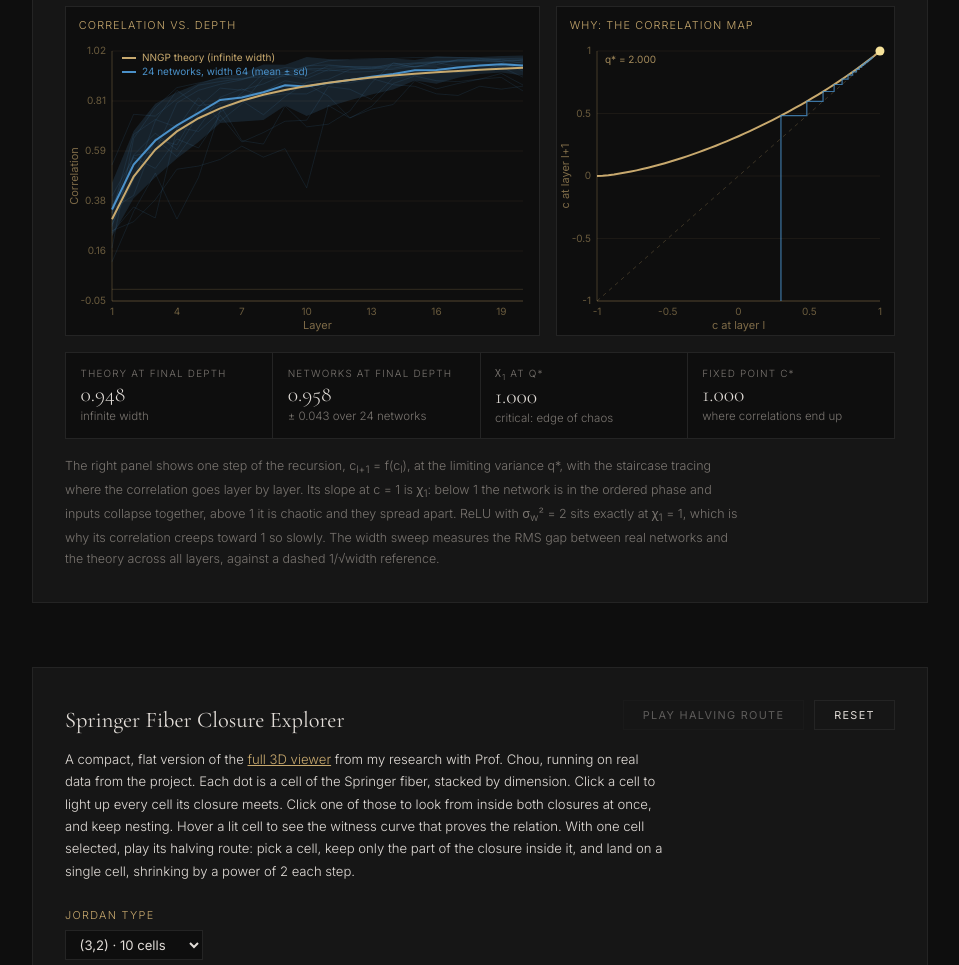
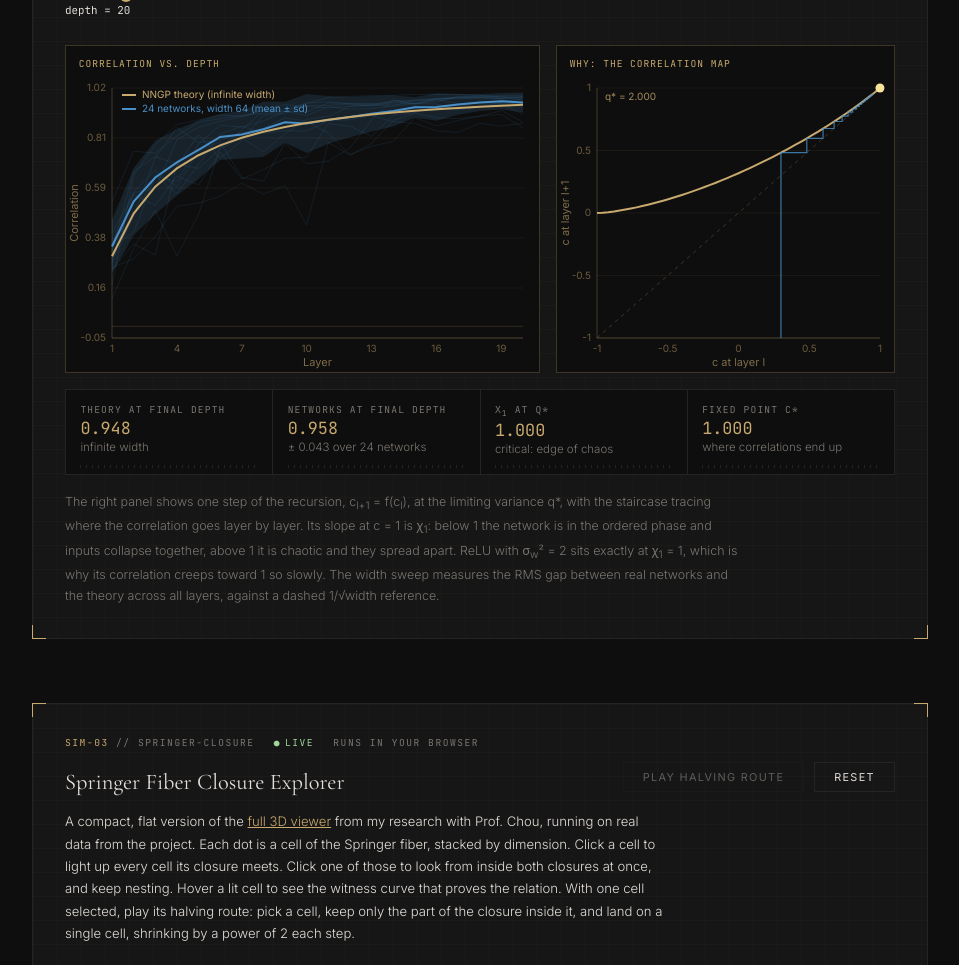
Before and after one commit to Tristane028/Tristane028.github.io, a plain HTML site: page index.html in a window 1280 px wide. Shown: the part 5920-6885 px from the top of the page, without its empty margins (160-1119 px from the left). Drawn offline with nearby package versions, Linux system fonts and the light colour scheme; animation ran at ten frames a second.

Commit message:
Modify font links and enhance simulation styles
Updated font links and added new styles for simulation demo blocks.

```diff
--- a/index.html
+++ b/index.html
@@ -14,7 +14,7 @@
   <meta name="twitter:title" content="Tristan Endo">
   <meta name="twitter:description" content="Math-CS student at UC San Diego working on machine learning, Springer fibers in algebraic geometry, and stochastic processes.">
   <link rel="preconnect" href="https://fonts.googleapis.com">
-  <link href="https://fonts.googleapis.com/css2?family=Cormorant+Garamond:ital,wght@0,300;0,400;0,500;0,600;1,300;1,400&family=Inter:wght@300;400;500&display=swap" rel="stylesheet">
+  <link href="https://fonts.googleapis.com/css2?family=Cormorant+Garamond:ital,wght@0,300;0,400;0,500;0,600;1,300;1,400&family=Inter:wght@300;400;500&family=JetBrains+Mono:wght@400&display=swap" rel="stylesheet">
   <style>
     *, *::before, *::after { box-sizing: border-box; margin: 0; padding: 0; }
 
@@ -28,6 +28,7 @@
       --faint: #2a2a2a;
       --font-serif: 'Cormorant Garamond', Georgia, serif;
       --font-sans: 'Inter', system-ui, sans-serif;
+      --font-mono: 'JetBrains Mono', ui-monospace, SFMono-Regular, Menlo, monospace;
     }
 
     html { scroll-behavior: smooth; }
@@ -115,7 +116,7 @@
       transition: color 0.3s;
     }
 
-    .nav-links a:hover { color: var(--text); }
+    .nav-links a:hover { color: var(--accent); }
 
     /* SECTIONS */
     section {
@@ -750,6 +751,59 @@
       margin-bottom: 3rem;
     }
 
+    /* ---- Simulation: instrument-panel accents (Option B) ---- */
+    #simulation .demo-block {
+      position: relative;
+      background:
+        linear-gradient(rgba(200,169,110,0.03) 1px, transparent 1px) 0 0 / 24px 24px,
+        linear-gradient(90deg, rgba(200,169,110,0.03) 1px, transparent 1px) 0 0 / 24px 24px,
+        var(--surface);
+    }
+    #simulation .demo-block::before {
+      content: "";
+      position: absolute;
+      inset: -1px;
+      pointer-events: none;
+      --b: linear-gradient(var(--accent), var(--accent));
+      background:
+        var(--b) 0 0 / 14px 1px no-repeat,      var(--b) 0 0 / 1px 14px no-repeat,
+        var(--b) 100% 0 / 14px 1px no-repeat,   var(--b) 100% 0 / 1px 14px no-repeat,
+        var(--b) 0 100% / 14px 1px no-repeat,   var(--b) 0 100% / 1px 14px no-repeat,
+        var(--b) 100% 100% / 14px 1px no-repeat, var(--b) 100% 100% / 1px 14px no-repeat;
+    }
+    .sim-tag {
+      display: flex;
+      flex-wrap: wrap;
+      gap: 0.4rem 1.2rem;
+      margin-bottom: 0.8rem;
+      font: 400 0.6rem var(--font-mono);
+      letter-spacing: 0.16em;
+      text-transform: uppercase;
+      color: var(--muted);
+    }
+    .sim-tag b { color: var(--accent); font-weight: 400; }
+    .sim-tag .live { color: #9fd49a; }
+    .sim-tag .live::before { content: "\25CF"; margin-right: 0.4em; }
+    #simulation .demo-control label,
+    #simulation .demo-val,
+    #simulation .chart-cap,
+    #simulation .readout-k,
+    #simulation .sf-h {
+      font-family: var(--font-mono);
+      font-size: 0.6rem;
+    }
+    #simulation .demo-val { font-size: 0.68rem; }
+    #simulation .readout-v { font-family: var(--font-mono); font-size: 1.05rem; color: var(--accent); }
+    #simulation .readout-cell { position: relative; padding-bottom: 1.1rem; }
+    #simulation .readout-cell::after {
+      content: "";
+      position: absolute;
+      left: 0.9rem; right: 0.9rem; bottom: 0.4rem;
+      height: 3px;
+      background: repeating-linear-gradient(90deg, var(--border) 0 1px, transparent 1px 6px);
+    }
+    #simulation .demo-canvas-wrap { border-color: rgba(200,169,110,0.25); }
+
     /* RESPONSIVE */
     @media (max-width: 768px) {
       nav { padding: 1.2rem 1.5rem; }
@@ -765,7 +819,10 @@
     }
 
     @media (max-width: 500px) {
-      .nav-links { display: none; }
+      nav { flex-direction: column; align-items: flex-start; gap: 0.6rem; padding: 0.9rem 1.2rem; }
+      .nav-links { width: 100%; gap: 1.2rem; overflow-x: auto; white-space: nowrap; scrollbar-width: none; padding-bottom: 0.2rem; }
+      .nav-links::-webkit-scrollbar { display: none; }
+      .nav-links a { font-size: 0.66rem; }
       .skills-grid { grid-template-columns: 1fr; }
     }
   </style>
@@ -993,6 +1050,7 @@
 
       <!-- DEMO 1: Brownian Motion Histogram -->
       <div class="demo-block fade-in">
+        <div class="sim-tag"><span><b>SIM-01</b> // FBM-MAX</span><span class="live">Live</span><span>Runs in your browser</span></div>
         <div class="demo-header">
           <div class="demo-title">Distribution of Maximals on [0,1], Fractional Brownian Motion</div>
           <button class="demo-btn" onclick="runBM()">Resample</button>
@@ -1022,6 +1080,7 @@
 
       <!-- DEMO 2: NNGP theory vs finite-width networks -->
       <div class="demo-block fade-in">
+        <div class="sim-tag"><span><b>SIM-02</b> // NNGP-KERNEL</span><span class="live">Live</span><span>Runs in your browser</span></div>
         <div class="demo-header">
           <div class="demo-title">Neural Network Gaussian Processes: Theory vs. Real Networks</div>
           <div class="demo-btns">
@@ -1090,6 +1149,7 @@
 
       <!-- DEMO 3: Springer fiber closure explorer -->
       <div class="demo-block fade-in">
+        <div class="sim-tag"><span><b>SIM-03</b> // SPRINGER-CLOSURE</span><span class="live">Live</span><span>Runs in your browser</span></div>
         <div class="demo-header">
           <div class="demo-title">Springer Fiber Closure Explorer</div>
           <div class="demo-btns">
```
